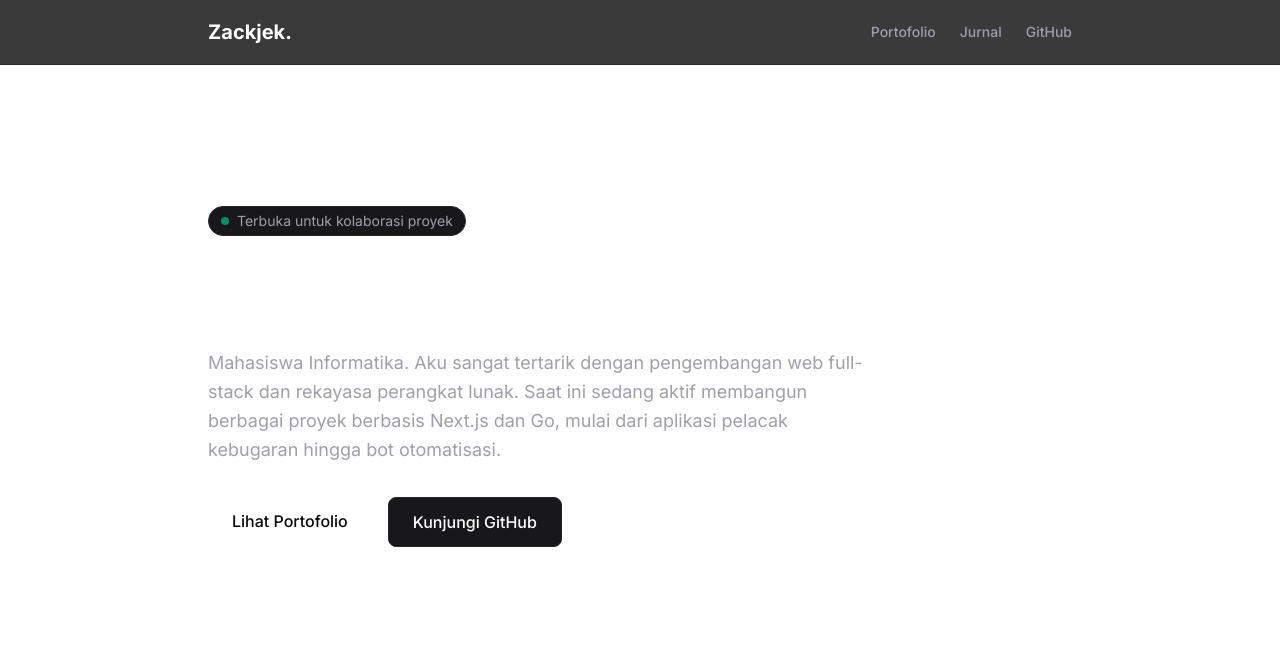
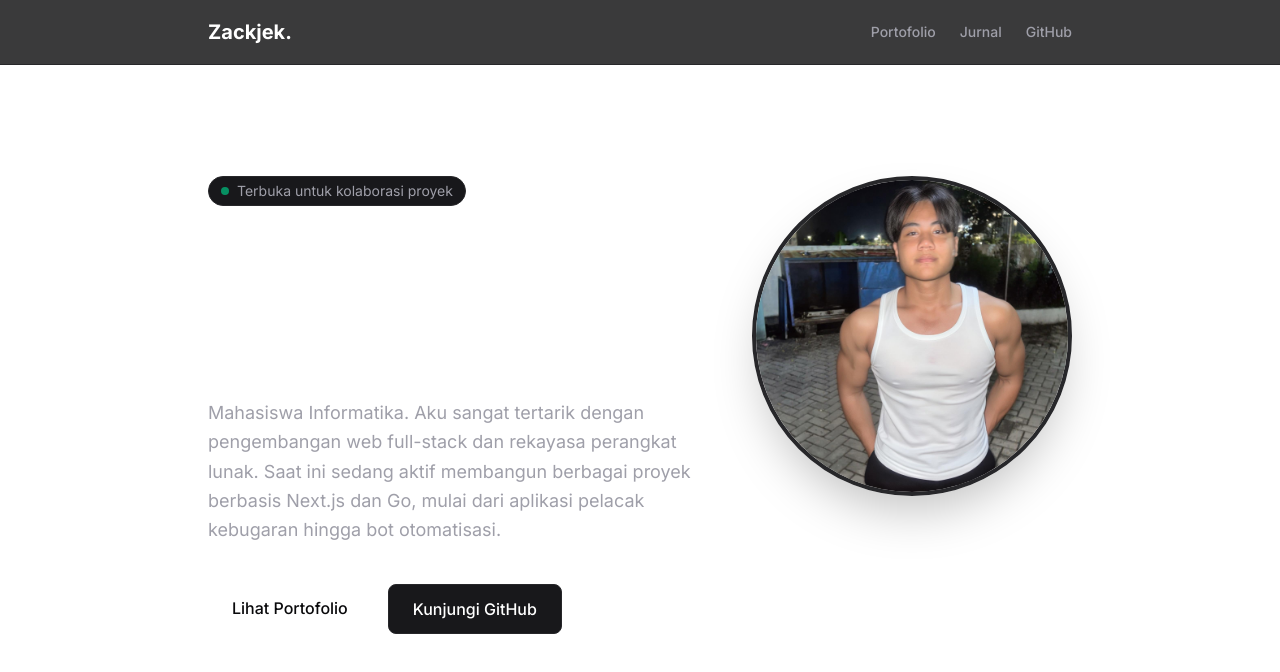
Before and after one commit to Zackjek/web-portofolio, a Next.js app: page / in a window 1280 px wide. Shown: the top 672 px of the page. Built offline with nearby package versions, Linux system fonts and the light colour scheme.

Commit message:
menambahkan foto profil di beranda

```diff
--- a/app/page.tsx
+++ b/app/page.tsx
@@ -1,27 +1,26 @@
 import Link from 'next/link';
+import Image from 'next/image'; // Memanggil komponen Image bawaan Next.js
 
 export default function Home() {
   return (
-    <div className="flex flex-col items-start justify-center min-h-[70vh] animate-in fade-in slide-in-from-bottom-4 duration-500">
+    <div className="flex flex-col md:flex-row items-center md:items-start justify-between min-h-[70vh] gap-12 animate-in fade-in slide-in-from-bottom-4 duration-500 mt-10 md:mt-20">
 
-      {/* Badge Status */}
-      <div className="inline-flex items-center gap-2 px-3 py-1 rounded-full bg-zinc-900 border border-zinc-800 text-zinc-400 text-sm mb-6">
+      {/* Bagian Teks (Kiri) */}
+      <div className="flex-1 space-y-6 text-center md:text-left">
+        <div className="inline-flex items-center gap-2 px-3 py-1 rounded-full bg-zinc-900 border border-zinc-800 text-zinc-400 text-sm">
           <span className="flex h-2 w-2 rounded-full bg-emerald-500 animate-pulse"></span>
           Terbuka untuk kolaborasi proyek
         </div>
 
-      {/* Headline */}
-      <h1 className="text-5xl md:text-7xl font-bold text-white tracking-tight mb-4">
+        <h1 className="text-5xl md:text-7xl font-bold text-white tracking-tight">
           Halo, aku Zaky.
         </h1>
 
-      {/* Deskripsi Singkat */}
-      <p className="text-lg text-zinc-400 max-w-2xl mb-8 leading-relaxed">
+        <p className="text-lg text-zinc-400 max-w-xl leading-relaxed mx-auto md:mx-0">
           Mahasiswa Informatika. Aku sangat tertarik dengan pengembangan web full-stack dan rekayasa perangkat lunak. Saat ini sedang aktif membangun berbagai proyek berbasis Next.js dan Go, mulai dari aplikasi pelacak kebugaran hingga bot otomatisasi.
         </p>
 
-      {/* Tombol Aksi */}
-      <div className="flex flex-wrap gap-4">
+        <div className="flex flex-wrap justify-center md:justify-start gap-4 pt-4">
           <Link
             href="/portofolio"
             className="px-6 py-3 rounded-lg bg-white text-zinc-950 font-medium hover:bg-zinc-200 transition-colors"
@@ -37,6 +36,18 @@ export default function Home() {
             Kunjungi GitHub
           </a>
         </div>
+      </div>
+
+      {/* Bagian Foto (Kanan) */}
+      <div className="w-56 h-56 md:w-80 md:h-80 relative rounded-full overflow-hidden border-4 border-zinc-800 shrink-0 shadow-2xl">
+        <Image
+          src="/foto-zaky.jpeg"
+          alt="Foto Profil Zaky"
+          fill
+          className="object-cover"
+          priority
+        />
+      </div>
 
     </div>
   );
```
Also changed, not shown: public/foto-zaky.jpeg (added). Lines whose indentation alone changed are shown as unchanged.
